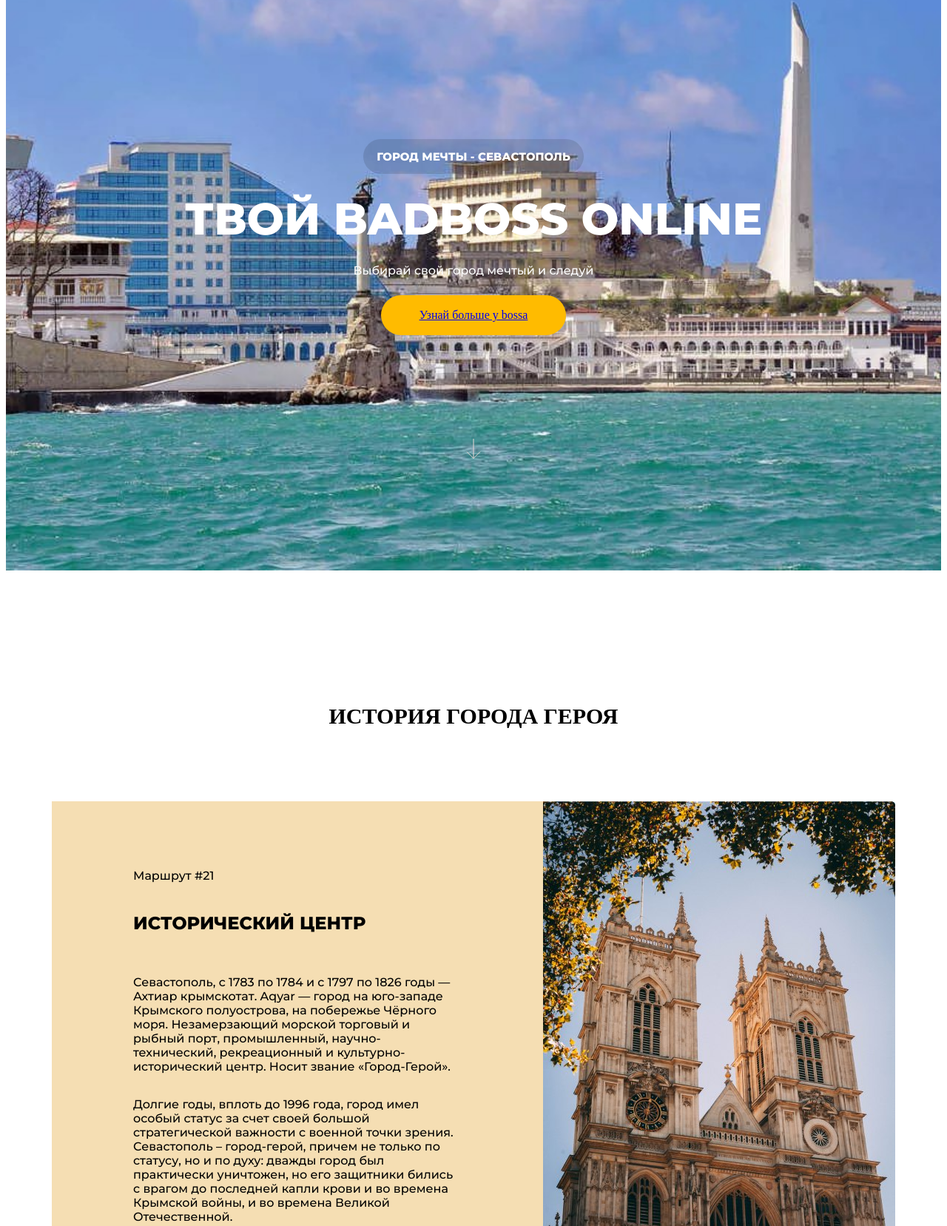
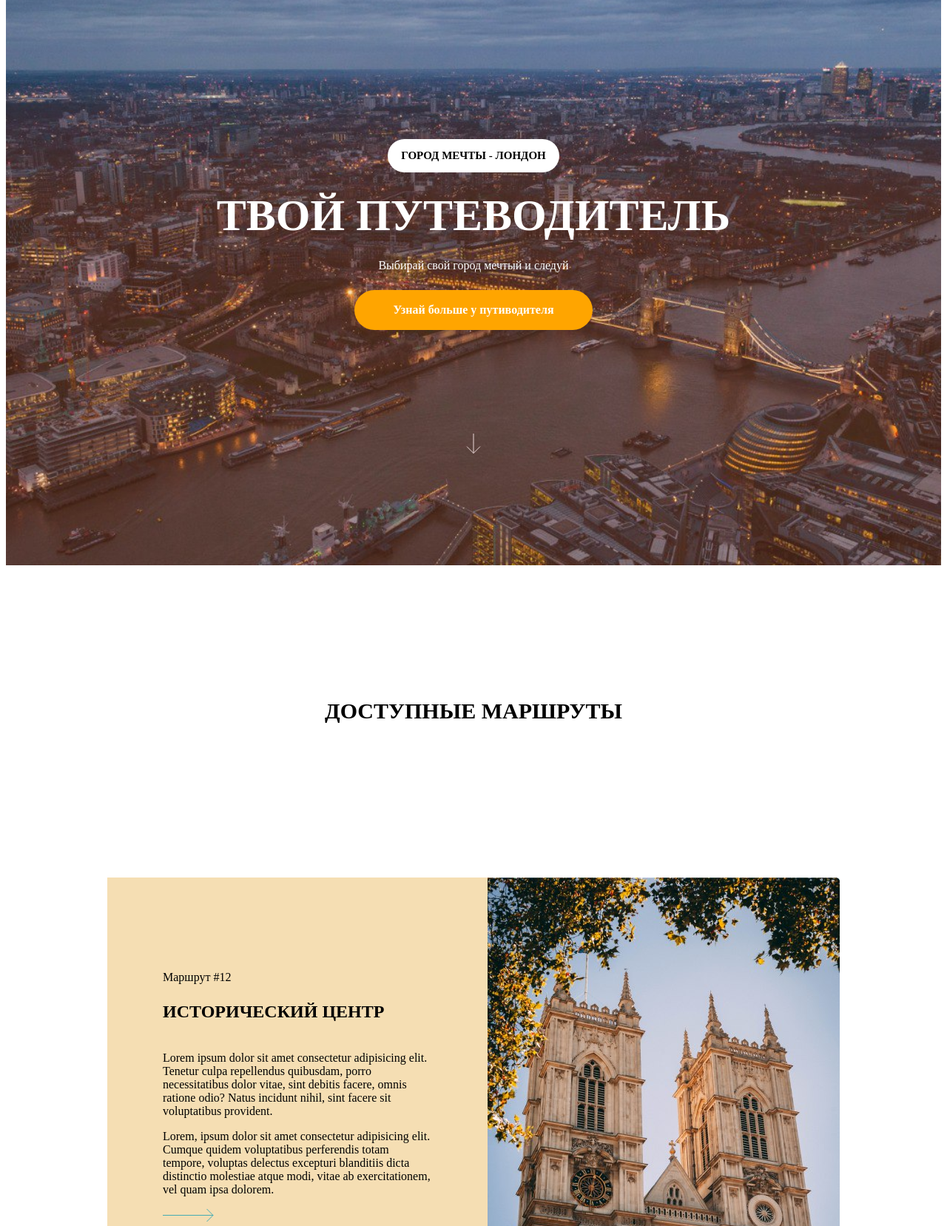
Before and after one commit to TachilaBoss/DreamCityDanilchenko, a plain HTML site: page index.html in a window 1280 px wide. Shown: the part 137-1794 px from the top of the page at 74% size. Drawn offline with Linux system fonts and the light colour scheme.

Commit message:
Add files via upload

```diff
--- a/css/style.css
+++ b/css/style.css
@@ -1,7 +1,122 @@
 .main{
-    background:url('../img\ badboy/')no-repeat center center / cover;
+    background:url('../img/logo.png')no-repeat center center / cover;
     padding: 90px 0 150px 0;
     display: flex;
     flex-direction: column;
     align-items: center;
 }
+
+.logo{
+    margin-bottom: 200px;
+
+}
+
+.pre_title{
+    color: #000;
+    text-align: center;
+    font-family: Montserrat;
+    font-size: 15px;
+    text-transform: uppercase;
+    font-weight: 800;
+    margin: 0;
+
+}
+
+.pre_title_block{
+    background: rgb(255, 255, 255);
+    padding: 14px 18px;
+    border-radius: 78px;
+    margin-bottom: 24px;
+}
+
+.title{
+    font-family: Montserrat;
+    font-weight: 800;
+    text-transform:  uppercase;
+    color:#fff;
+    font-size: 60px;
+    margin: 0;
+    margin-bottom: 24px;
+}
+
+.text{
+    font-family: Montserrat;
+    font-weight: 500;
+    color:#fff;
+    font-size: 20;
+    margin: 0;
+    margin-bottom: 24px;
+}
+
+.link{
+    font-family: Montserrat;
+    font-weight: 800;
+    color:#fff;
+    font-size: 16;
+    margin-bottom: 0px;
+    text-decoration: none;
+}
+
+.link_block{
+    background: orange;
+    padding: 18px 52px;
+    border-radius: 78px;
+    margin-bottom: 140px;
+}
+
+/* 2 selection */
+
+.container{
+    width: 1140px;
+    margin: 0 auto;
+
+}
+
+.title2{
+    font-family: Monserrat;
+    font-weight: 800;
+    font-size: 30px;
+    color: black;
+    text-transform: uppercase;
+    text-align: center;
+}
+
+.ways{
+    padding-top: 155px;
+}
+
+.ways_title2{
+    margin-bottom: 98px;
+}
+
+.ways_subtitle{
+    font-size: 24px;
+    margin-bottom: 40px;
+    text-align: left;
+}
+
+.ways_box{
+    display: flex;
+    padding: 110px 75px;
+}
+
+.ways__texts{
+    background: wheat;
+    padding: 110px 75px;
+}
+
+.ways_btn{
+    color: orange;
+    font-weight: 800;
+    font-size: 16px;
+    font-family: Monserat;
+    text-decoration: none;
+    padding: 17px 49px;
+    border: 1px solid orange;
+    border-radius: 78px;
+
+}
+
+.ways_button{
+    text-align: center;
+}
--- a/index.html
+++ b/index.html
@@ -1,61 +1,46 @@
 <!DOCTYPE html>
 <html lang="en">
-
 <head>
     <meta charset="UTF-8">
     <meta name="viewport" content="width=device-width, initial-scale=1.0">
-    <title>DreamCityBadBoy</title>
-    <link rel="stylesheet" href="./css badboy/style.css">
-    <link rel="preconnect" href="https://fonts.googleapis.com">
-    <link rel="preconnect" href="https://fonts.gstatic.com" crossorigin>
-    <link href="https://fonts.googleapis.com/css2?family=Montserrat:wght@500;800&display=swap" rel="stylesheet">
+    <title>DreamCity</title>
+    <link rel="stylesheet" href="./css/style.css">
 </head>
-
 <body>
 
     <section class="main">
         <img src="./img/logo.svg" alt="logo" class="logo">
         <div class="pre_title_block">
-            <p class="pre_title">Город мечты - Севастополь</p>
+            <p class="pre_title">Город мечты - Лондон</p>
         </div>
 
-        <h1 class="title">Твой badboss online</h1>
+        <h1 class="title">Твой путеводитель </h1>
         <p class="text">Выбирай свой город мечтый и следуй</p>
         <div class="link_block">
-            <a href="https://www.youtube.com/watch?v=BbCjRllyM8E" target="_blank">Узнай больше y bossa</a>
+            <a href="#" class="link">Узнай больше y путиводителя </a>
         </div>
 
         <img src="./img/arrow-down.svg" alt="arrow-down">
     </section>
     <section class="ways">
         <div class="container">
-            <h2 class="title2 ways_title2">История города героя</h2>
+            <h2 class="title2 ways_title2">Доступные маршруты</h2>
             <div class="ways_box">
                 <div class="ways__texts">
-                    <div class="ways__text">
-                        <p class="text2 ways_pre-tetle">Маршрут #21</p>
-                        <h3 class="text2 title2 ways_subtitle">Исторический центр</h3>
-                        <p class="text2 ways_text">Севастополь, c 1783 по 1784 и c 1797 по 1826 годы — Ахтиар крымскотат.
-                            Aqyar —
-                            город на юго-западе Крымского полуострова, на побережье Чёрного моря. Незамерзающий морской
-                            торговый и рыбный порт, промышленный, научно-технический, рекреационный и
-                            культурно-исторический
-                            центр. Носит звание «Город-Герой».</p>
-                        <p class="text2 ways_text">Долгие годы, вплоть до 1996 года, город имел особый статус за счет своей
-                            большой стратегической важности c военной точки зрения. Севастополь – город-герой, причем не
-                            только по статусу, но и по духу: дважды город был практически уничтожен, но его защитники
-                            бились
-                            с врагом до последней капли крови и во времена Крымской войны, и во времена Великой
-                            Отечественной.</p>
-                        <img src="./img/arrow-next.svg" width="60px" alt="arrow-next">
-                    </div>
-                    <div class="ways_pic">
-                        <img src="./img/photo.jpg" alt="abbey">
-                    </div>
+                    <p class="ways_pre-tetle">Маршрут #12</p>
+                    <h3 class="title2 ways_subtitle">Исторический центр</h3>
+                    <p class="ways_text">Lorem ipsum dolor sit amet consectetur adipisicing elit. Tenetur culpa repellendus quibusdam, porro necessitatibus dolor vitae, sint debitis facere, omnis ratione odio? Natus incidunt nihil, sint facere sit voluptatibus provident.</p>
+                    <p class="ways_test">Lorem, ipsum dolor sit amet consectetur adipisicing elit. Cumque quidem voluptatibus perferendis totam tempore, voluptas delectus excepturi blanditiis dicta distinctio molestiae atque modi, vitae ab exercitationem, vel quam ipsa dolorem.</p>
+
+                    <img src="./img/arrow-next.svg" alt="arrow-next">
+                </div>
+                <div class="ways_pic">
+                    <img src="./img/photo.jpg" alt="abbey">
                 </div>
             </div>
+            kfgjik
+
         </div>
-    </section>
+        </section>
 </body>
-
 </html>
```
